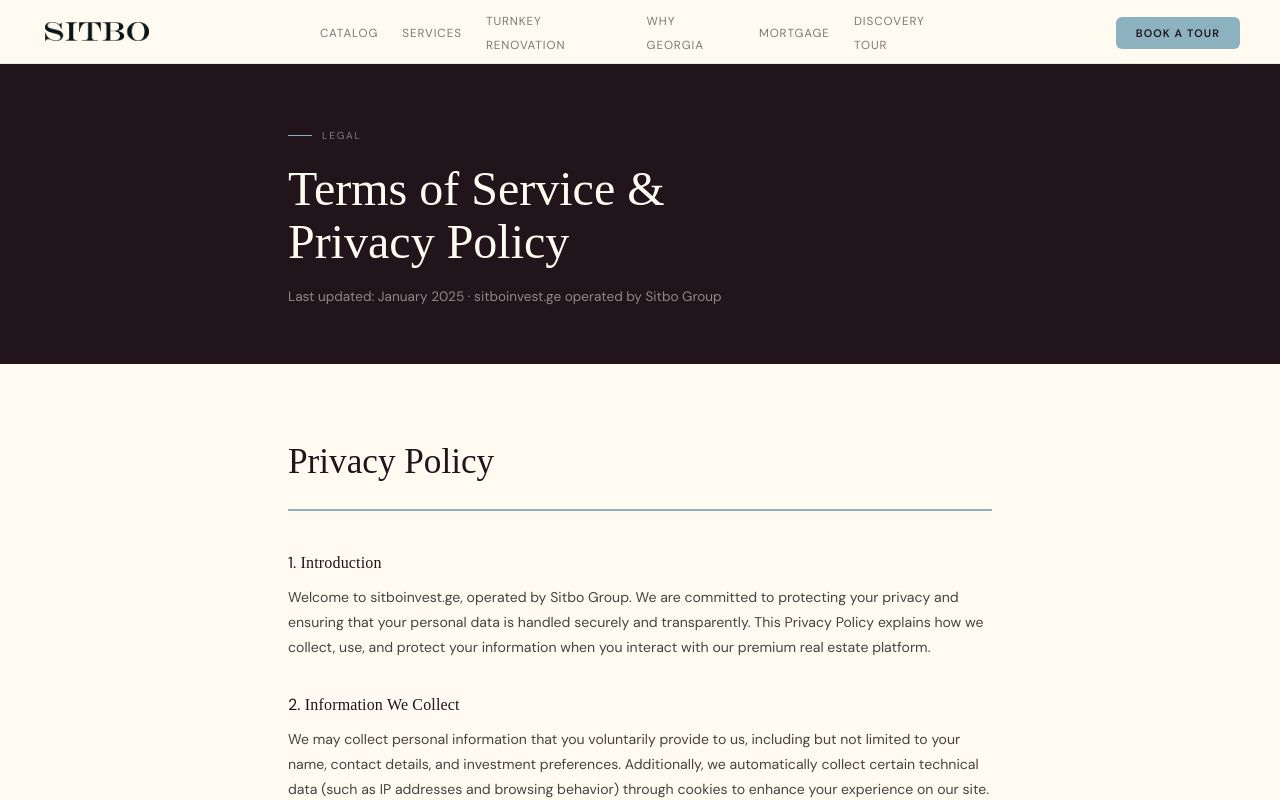
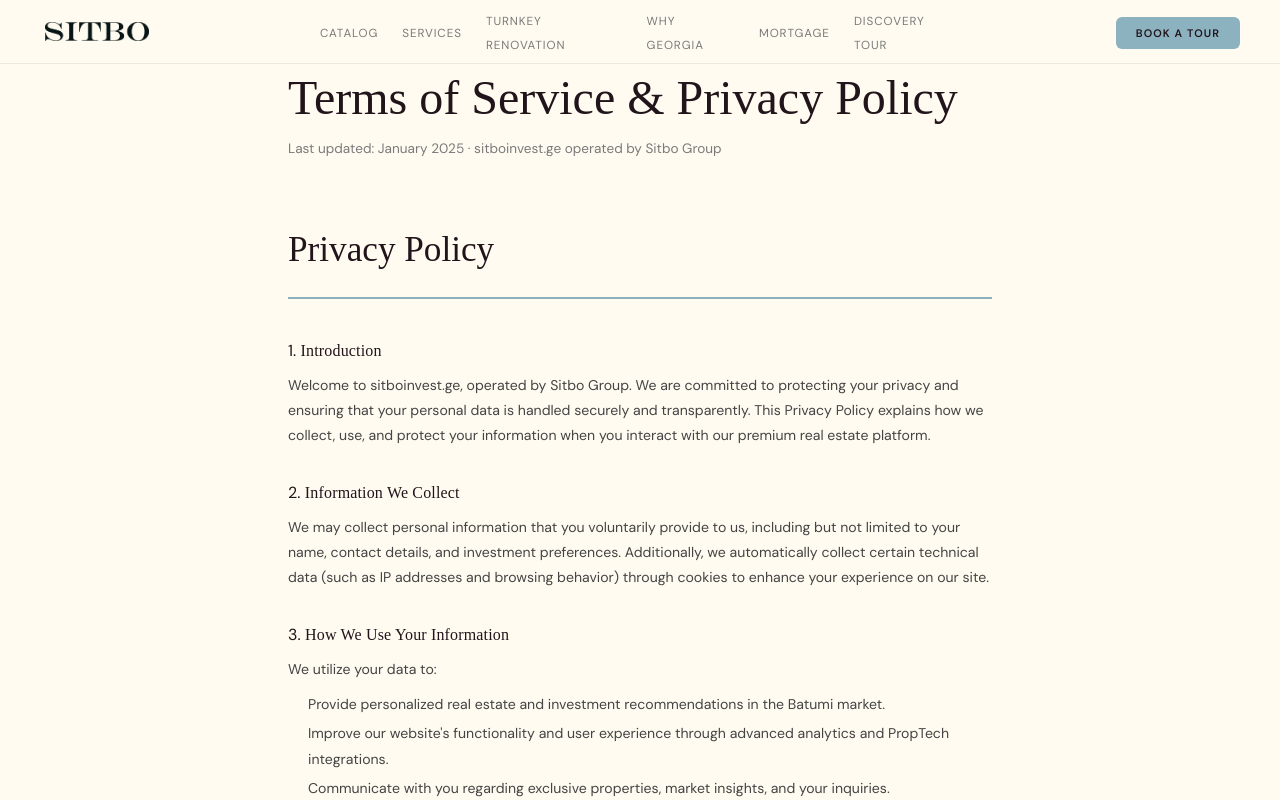
Before and after one commit to sitbom2property-maker/sitbo-invest-web-1643, a React (Vite) app: page /legal in a window 1280 px wide. Shown: the top 800 px of the page. Built offline with nearby package versions, Linux system fonts and the light colour scheme; a web font is replaced by a local one.

Commit message:
fix: remove dark hero block from legal page

```diff
--- a/src/web/pages/legal.tsx
+++ b/src/web/pages/legal.tsx
@@ -87,27 +87,19 @@ export default function LegalPage() {
       <div style={{ background: C.light, minHeight: "100vh" }}>
         <Nav />
 
-        {/* Hero */}
-        <section style={{ background: C.dark, paddingTop: "64px" }}>
-          <div style={{ maxWidth: "800px", margin: "0 auto", padding: "64px clamp(24px,4vw,48px) 56px" }}>
-            <div style={{ display: "flex", alignItems: "center", gap: "10px", marginBottom: "20px" }}>
-              <div style={{ width: "24px", height: "1px", background: C.teal }} />
-              <span style={{ fontFamily: "DM Sans", fontSize: "0.63rem", letterSpacing: "0.18em", textTransform: "uppercase", color: "rgba(255,251,240,0.45)" }}>
-                Legal
-              </span>
+        {/* Content */}
+        <section style={{ background: C.light, padding: "72px 0 96px" }}>
+          <div style={{ maxWidth: "800px", margin: "0 auto", padding: "0 clamp(24px,4vw,48px)" }}>
+
+            {/* Page title */}
+            <div style={{ marginBottom: "64px" }}>
+              <h1 style={{ fontFamily: "Jun, serif", fontSize: "clamp(2rem,4vw,3rem)", fontWeight: 400, color: C.dark, lineHeight: 1.1, margin: "0 0 12px" }}>
+                Terms of Service &amp; Privacy Policy
+              </h1>
+              <p style={{ fontFamily: "DM Sans", fontSize: "0.85rem", color: C.muted, lineHeight: 1.7, margin: 0 }}>
+                Last updated: January 2025 · sitboinvest.ge operated by Sitbo Group
+              </p>
             </div>
-            <h1 style={{ fontFamily: "Jun, serif", fontSize: "clamp(2rem,4vw,3rem)", fontWeight: 400, color: C.light, lineHeight: 1.1, margin: "0 0 16px" }}>
-              Terms of Service &<br />Privacy Policy
-            </h1>
-            <p style={{ fontFamily: "DM Sans", fontSize: "0.85rem", color: "rgba(255,251,240,0.5)", lineHeight: 1.7, margin: 0 }}>
-              Last updated: January 2025 · sitboinvest.ge operated by Sitbo Group
-            </p>
-          </div>
-        </section>
-
-        {/* Content */}
-        <section style={{ padding: "72px 0 96px" }}>
-          <div style={{ maxWidth: "800px", margin: "0 auto", padding: "0 clamp(24px,4vw,48px)" }}>
             {sections.map((section, si) => (
               <div key={section.title} style={{ marginBottom: si < sections.length - 1 ? "72px" : 0 }}>
                 {/* Section title */}
```
